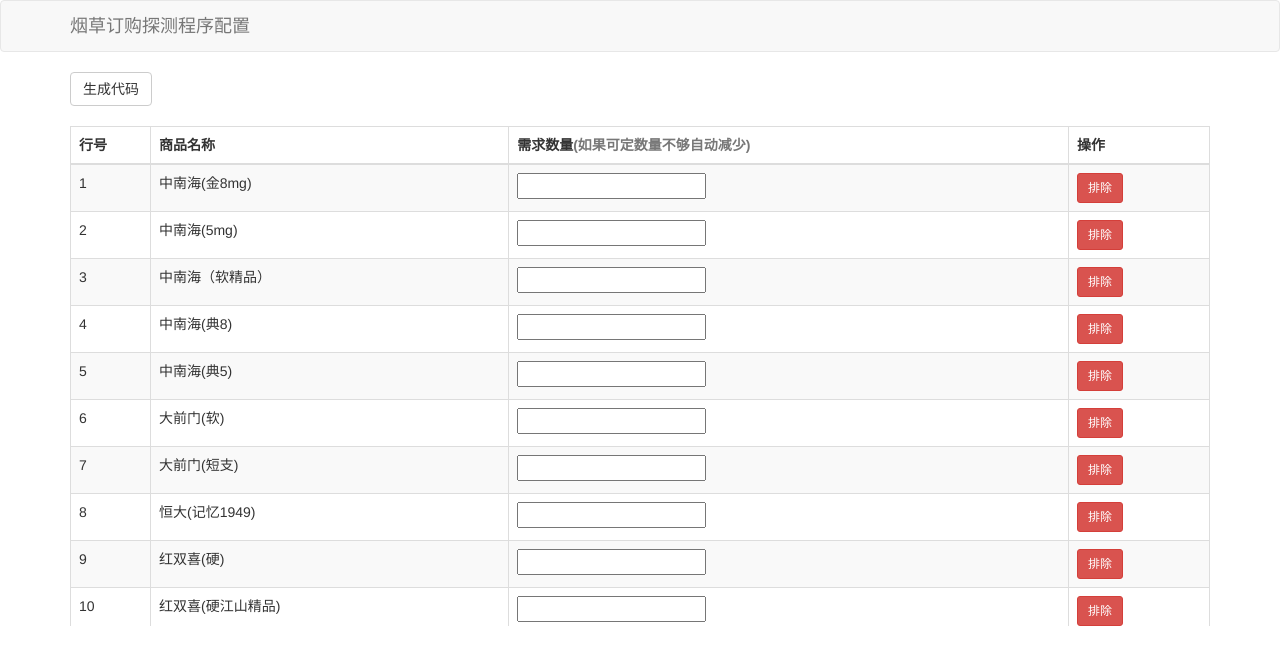
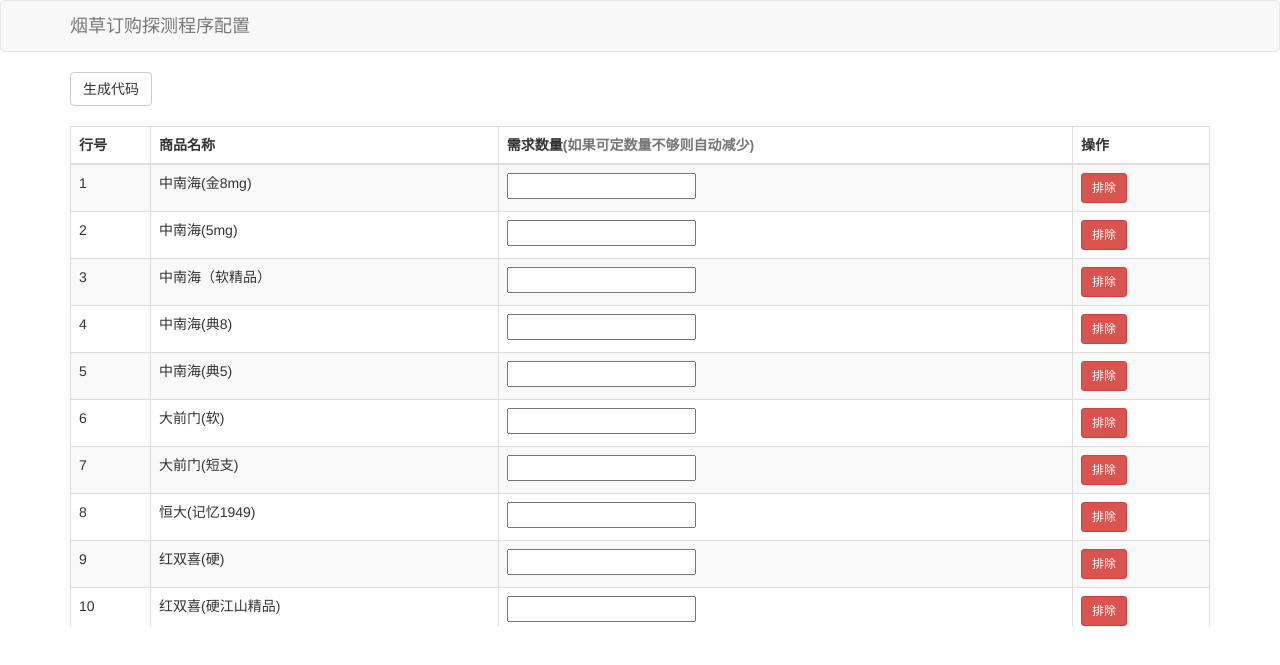
Before and after one commit to tanwei-cc/WinTillage, a Jekyll site: the page built from supermarket/tobacco/config.html, in a window 1280 px wide. Shown: the top 665 px of the page. Built offline with Jekyll 4.4.1, drawn with Linux system fonts in a browser that asks for light colours.

Commit message:
No Message.

```diff
--- a/supermarket/tobacco/config.html
+++ b/supermarket/tobacco/config.html
@@ -82,7 +82,7 @@ title: 烟草订购探测程序配置
                         <th style="width:80px">行号</th>
                         <th>商品名称</th>
                         <!-- <th>商品代码</th> -->
-                        <th>需求数量<span class="text-muted">(如果可定数量不够自动减少)</span></th>
+                        <th>需求数量<span class="text-muted">(如果可定数量不够则自动减少)</span></th>
                         <th>操作</th>
                     </tr>
                 </thead>
```
